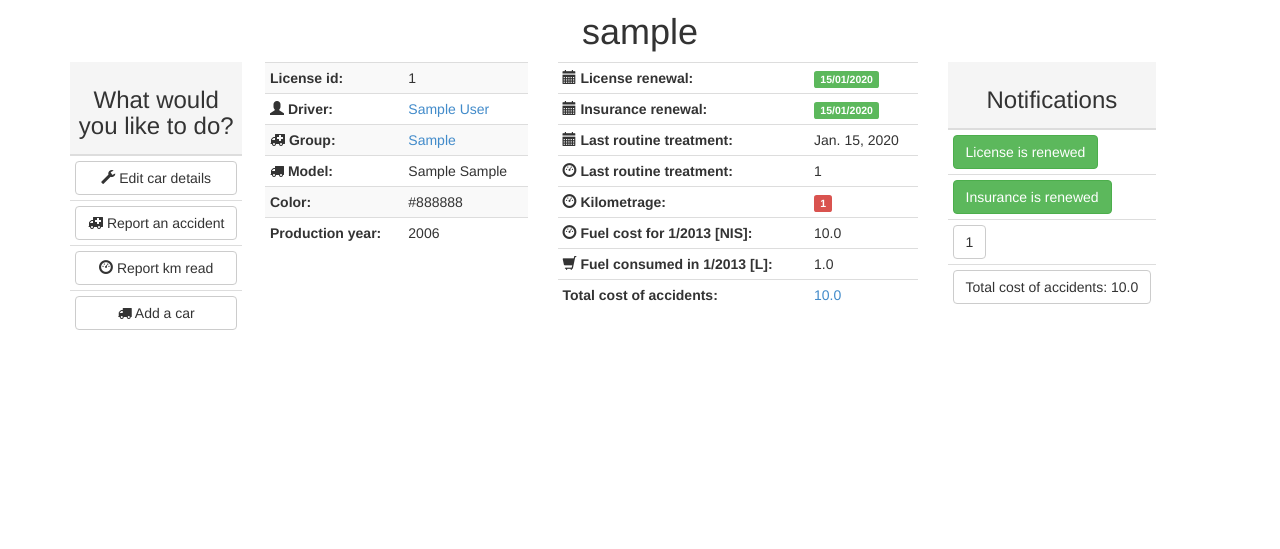
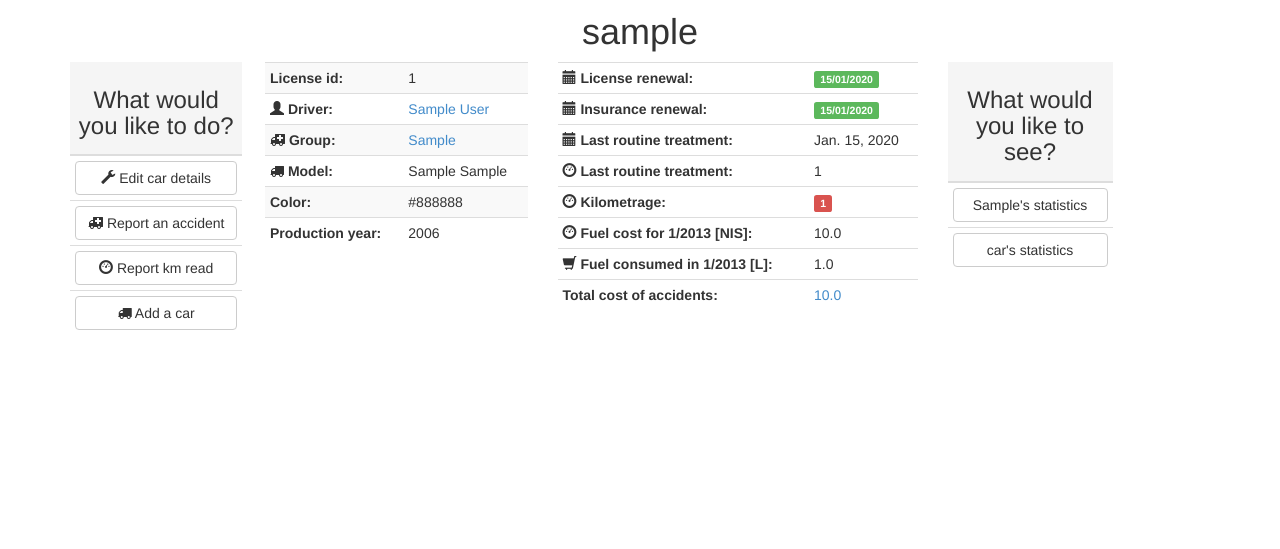
Before and after one commit to shaief/openFleet, a Django app: page /view_car/1/ in a window 1280 px wide. Shown: the part 68-617 px from the top of the page. Run offline with Django 3.2, Linux system fonts and the light colour scheme; tables that the repository leaves empty hold one stand-in row (values such as "Sample post").

Commit message:
linked to statistics

```diff
--- a/effectiveCar/templates/effectiveCar/cars/view_car.html
+++ b/effectiveCar/templates/effectiveCar/cars/view_car.html
@@ -234,63 +234,23 @@
 		<table class="table table-condensed">
 			<thead>
 				<th class="active">
-					<h3 align="center">Notifications</h3>
+					<h3 align="center">What would you like to see?</h3>
 				</th>
 			</thead>
 			<tbody>
 				<tr><td>
-					{% ifequal license_renewal 1%}
-					<button type="button" class="btn btn-danger btn-md  style="width:100%"">
-						Renew car license<br>less than a week!
-					</button>
-					{% endifequal %}
-					{% ifequal license_renewal 2%}
-					<button type="button" class="btn btn-warning btn-md  style="width:100%"">
-						Renew car license<br>less than a month!
-					</button>
-					{% endifequal %}
-					{% ifequal license_renewal 3%}
-					<button type="button" class="btn btn-success btn-md  style="width:100%"">
-						License is renewed
-					</button>
-					{% endifequal %}
-				</td></tr>
-				<tr><td>
-					{% ifequal insurance_renewal 1%}
-					<button type="button" class="btn btn-danger btn-md  style="width:100%"">
-						Renew car insurance<br>less than a week!
-					</button>
-					{% endifequal %}
-					{% ifequal insurance_renewal 2%}
-					<button type="button" class="btn btn-warning btn-md  style="width:100%"">
-						Renew car insurance<br>less than a month!
-					</button>
-					{% endifequal %}
-					{% ifequal insurance_renewal 3%}
-					<button type="button" class="btn btn-success btn-md  style="width:100%"">
-						Insurance is renewed
-					</button>
-					{% endifequal %}
-				</td></tr>
-				<tr><td>
-					<a href="{% url 'accidents' pk=car.id %}">
-						<button type="button" class="btn btn-default btn-md  style="width:100%"">
-							{{ km }}
+						<a href="{% url 'StatisticsClassification' pk=car.classification.id %}"
+						<button type="button" class="btn btn-default btn-md"  style="width:100%">
+							{{ car.classification.group }}'s statistics
 						</button>
 					</a>
 				</td></tr>
 				<tr><td>
-					{% ifequal accidents_cost None %}
-					<button type="button" class="btn btn-default btn-md  style="width:100%"">
-						No accidents reported!
-					</button>
-					{% else %}
-					<a href="{% url 'accidents' pk=car.id %}">
-						<button type="button" class="btn btn-default btn-md  style="width:100%"">
-							Total cost of accidents: {{ accidents_cost }}
+						<a href="{% url 'StatisticsCar' pk=car.id year=2014 %}"
+						<button type="button" class="btn btn-default btn-md"  style="width:100%">
+							car's statistics
 						</button>
 					</a>
-					{% endifequal %}
 				</td></tr>
 			</tbody>
 		</table>
```
